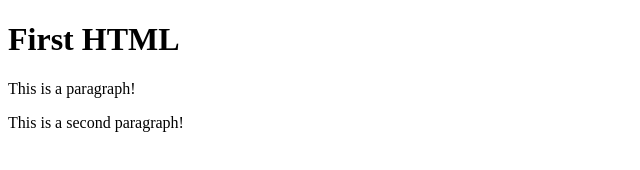
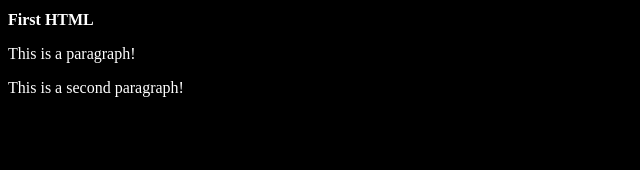
Before and after one commit to LydiaBraga/html-basics, a plain HTML site: page first-html/index.html in a window 1280 px wide. Shown: the whole page, without its empty margins (0-640 px from the left). Drawn offline with Linux system fonts and the light colour scheme.

Commit message:
Added style

```diff
--- a/first-html/index.html
+++ b/first-html/index.html
@@ -3,6 +3,7 @@
     <head>
         <title>First HTML</title>
         <meta charset="UTF-8">
+        <link rel="stylesheet" href="style.css">
     </head>
     <body>
         <h1>First HTML</h1>
--- /dev/null
+++ b/first-html/style.css
@@ -0,0 +1,12 @@
+body {
+    background-color: black;
+}
+
+h1 {
+    font-size: 16px;
+    color: white;
+}
+
+p {
+    color: white;
+}
```
